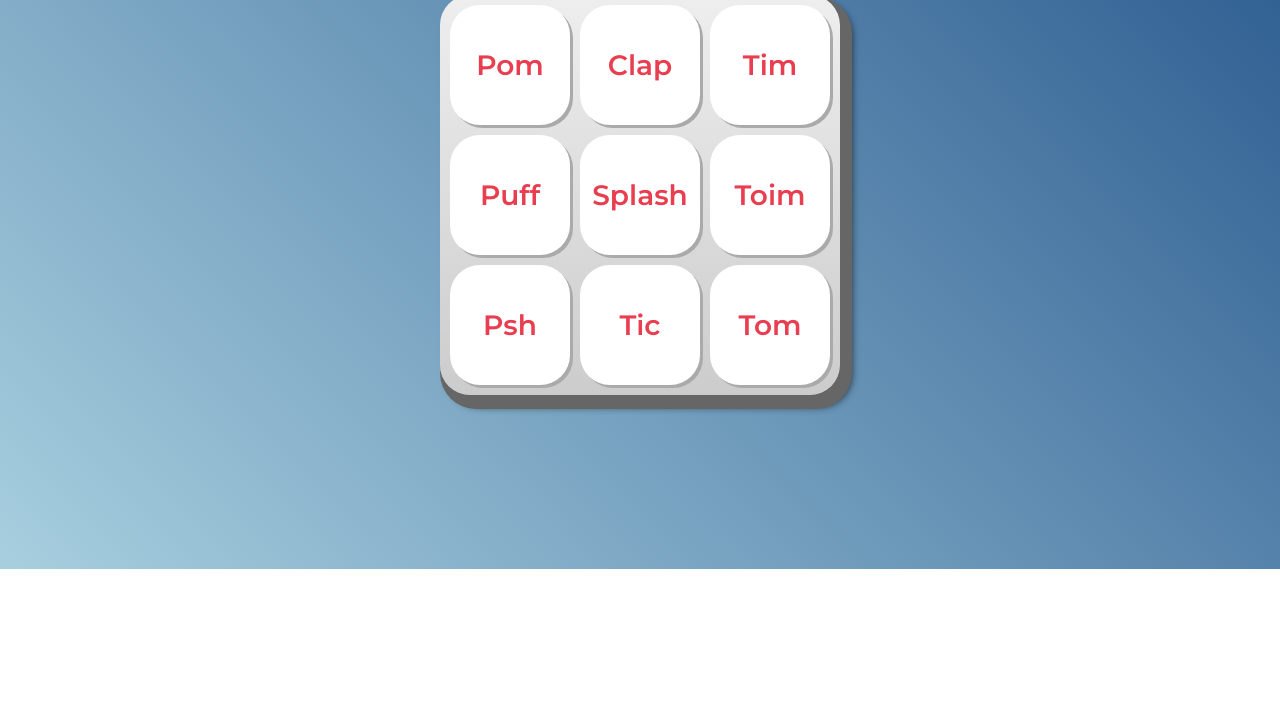
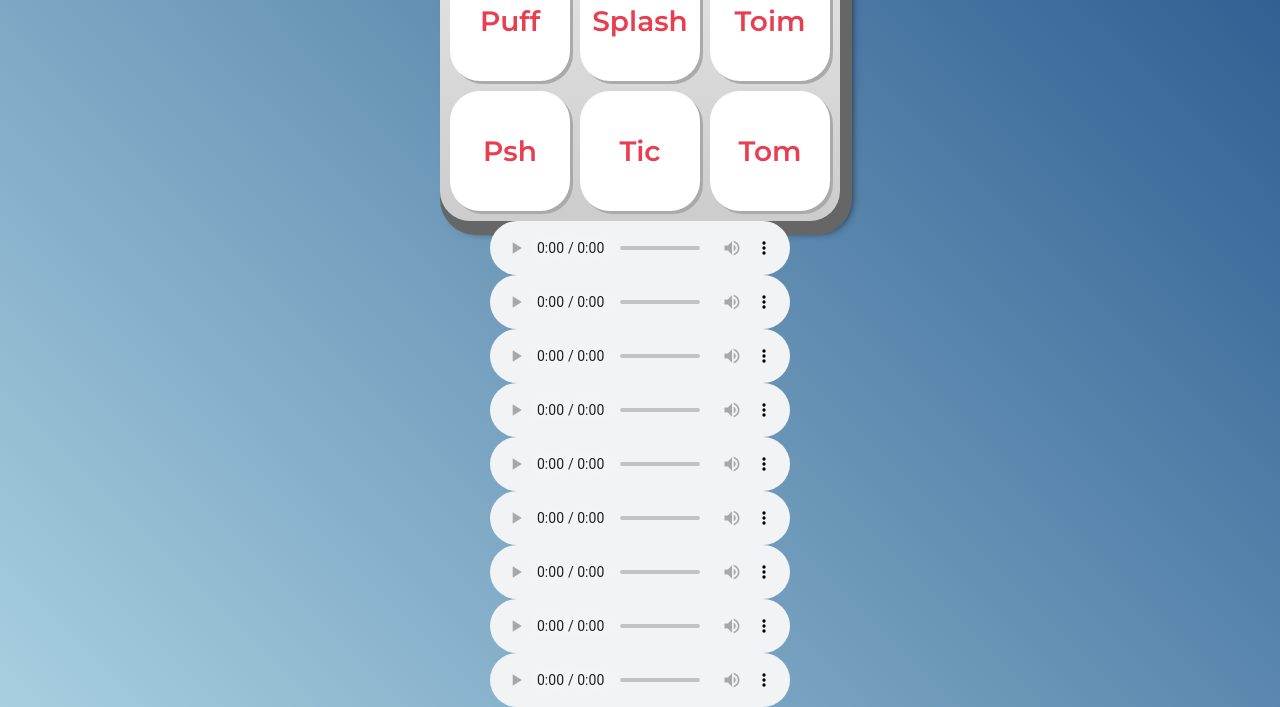
Before and after one commit to DEBORAOTZ/aluramidi, a plain HTML site: page index.html in a window 1280 px wide. Shown: the part 231-938 px from the top of the page. Before the commit the page ends 800 px from the top, so only its background shows below. Drawn offline with Linux system fonts and the light colour scheme.

Commit message:
add o controle dos audios

```diff
--- a/index.html
+++ b/index.html
@@ -34,15 +34,15 @@
         <button class="tecla tecla_tom">Tom</button>
     </section>
 
-    <audio src="sounds/keyq.wav" id="som_tecla_pom"></audio>
-    <audio src="sounds/keyw.wav" id="som_tecla_clap"></audio>
-    <audio src="sounds/keye.wav" id="som_tecla_tim"></audio>
-    <audio src="sounds/keya.wav" id="som_tecla_puff"></audio>
-    <audio src="sounds/keys.wav" id="som_tecla_splash"></audio>
-    <audio src="sounds/keyd.wav" id="som_tecla_toim"></audio>
-    <audio src="sounds/keyz.wav" id="som_tecla_psh"></audio>
-    <audio src="sounds/keyx.wav" id="som_tecla_tic"></audio>
-    <audio src="sounds/keyc.wav" id="som_tecla_tom"></audio>
+    <audio controls ="sounds/keyq.wav" id="som_tecla_pom"></audio>
+    <audio controls src="sounds/keyw.wav" id="som_tecla_clap"></audio>
+    <audio controls src="sounds/keye.wav" id="som_tecla_tim"></audio>
+    <audio controls src="sounds/keya.wav" id="som_tecla_puff"></audio>
+    <audio controls src="sounds/keys.wav" id="som_tecla_splash"></audio>
+    <audio controls src="sounds/keyd.wav" id="som_tecla_toim"></audio>
+    <audio controls src="sounds/keyz.wav" id="som_tecla_psh"></audio>
+    <audio controls src="sounds/keyx.wav" id="som_tecla_tic"></audio>
+    <audio controls src="sounds/keyc.wav" id="som_tecla_tom"></audio>
 
 </body>
 </html>
```
